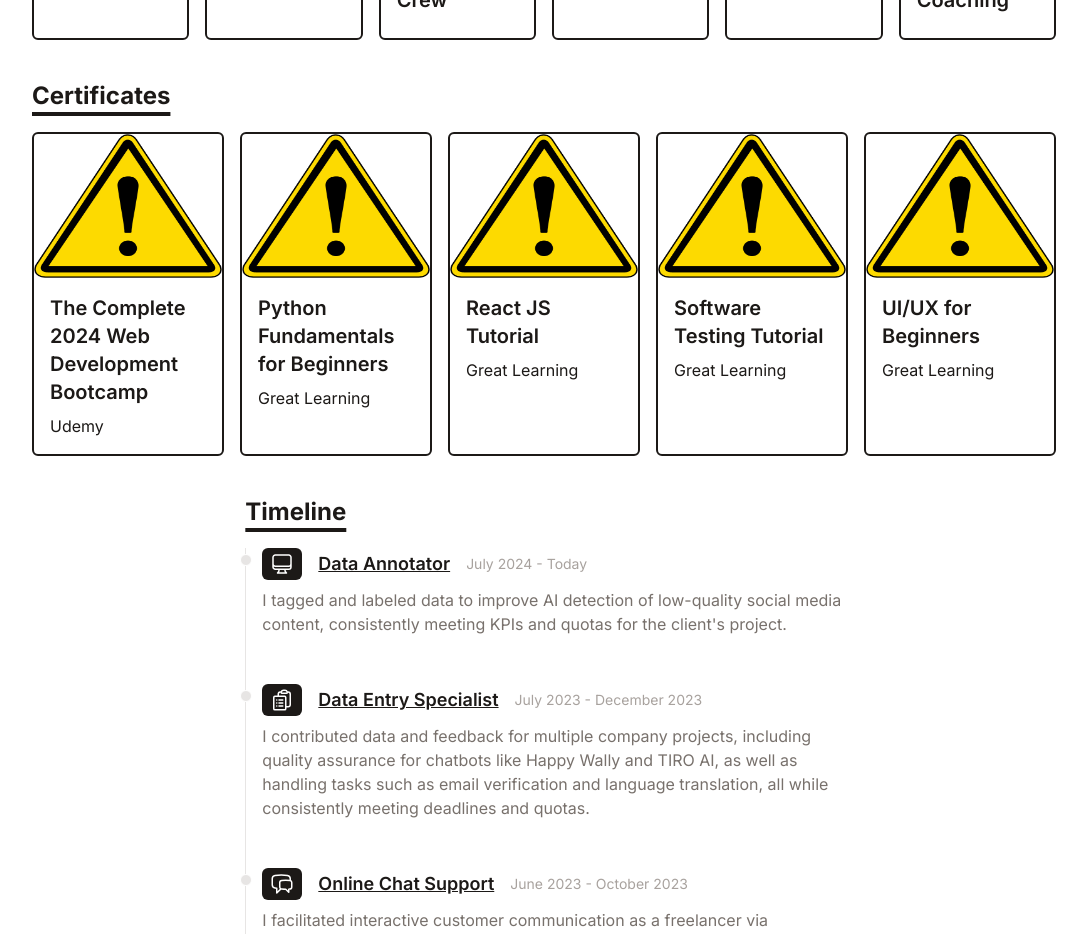
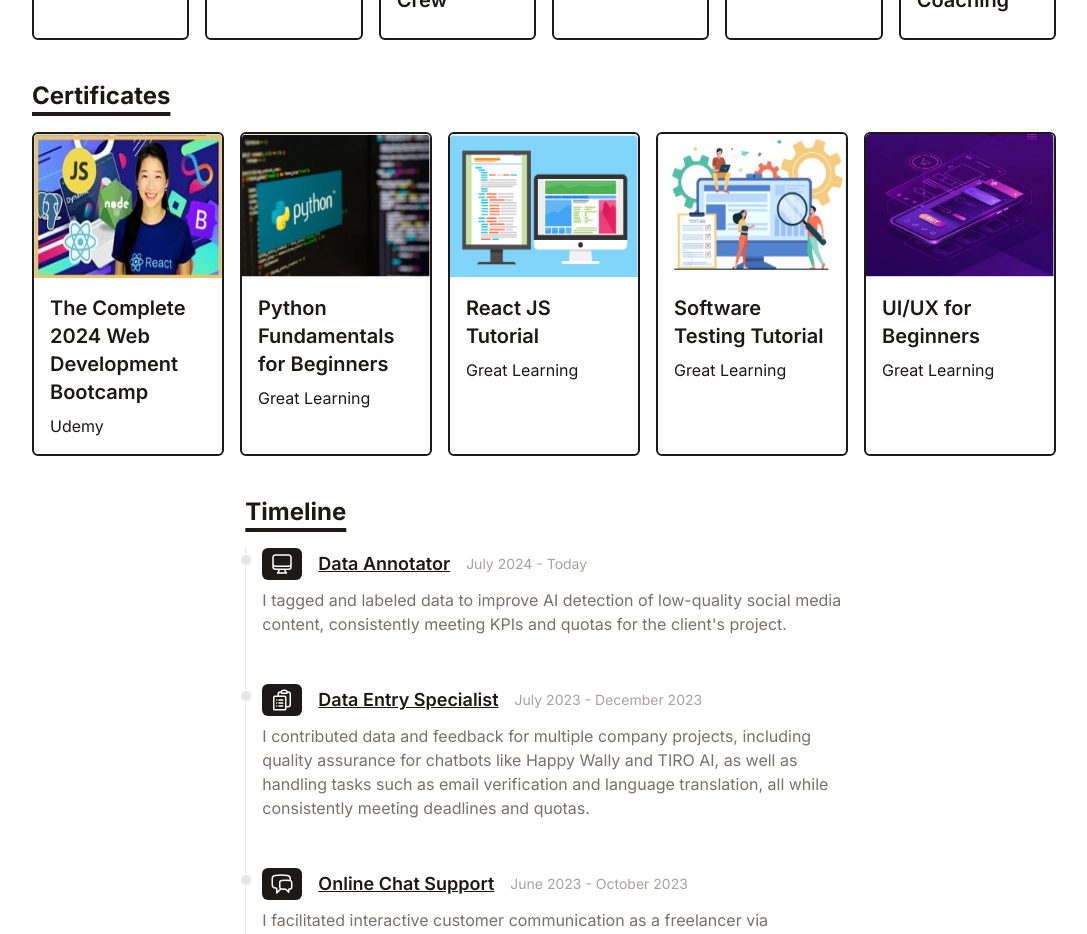
Before and after one commit to codeyabyab/professional-portfolio, a React (Vite) app: page / in a window 1280 px wide. Shown: the part 1000-1934 px from the top of the page, without its empty margins (96-1183 px from the left). Built offline with nearby package versions, Linux system fonts and the light colour scheme.

Commit message:
7/12/2024 - Updated Certificate Data to use New Images

```diff
--- a/src/data/certificate.js
+++ b/src/data/certificate.js
@@ -1,27 +1,27 @@
 export default [
     {
         title: "The Complete 2024 Web Development Bootcamp",
-        imgUrl: "assets/in-development.png",
+        imgUrl: "assets/certs/u-web-bootcamp.png",
         source: "Udemy"
     },
     {
         title: "Python Fundamentals for Beginners",
-        imgUrl: "assets/in-development.png",
+        imgUrl: "assets/certs/gl-python.png",
         source: "Great Learning"
     },
     {
         title: "React JS Tutorial",
-        imgUrl: "assets/in-development.png",
+        imgUrl: "assets/certs/gl-react.png",
         source: "Great Learning"
     },
     {
         title: "Software Testing Tutorial",
-        imgUrl: "assets/in-development.png",
+        imgUrl: "assets/certs/gl-software-testing.png",
         source: "Great Learning"
     },
     {
         title: "UI/UX for Beginners",
-        imgUrl: "assets/in-development.png",
+        imgUrl: "assets/certs/gl-ui-ux.png",
         source: "Great Learning"
     },
 ]
```
